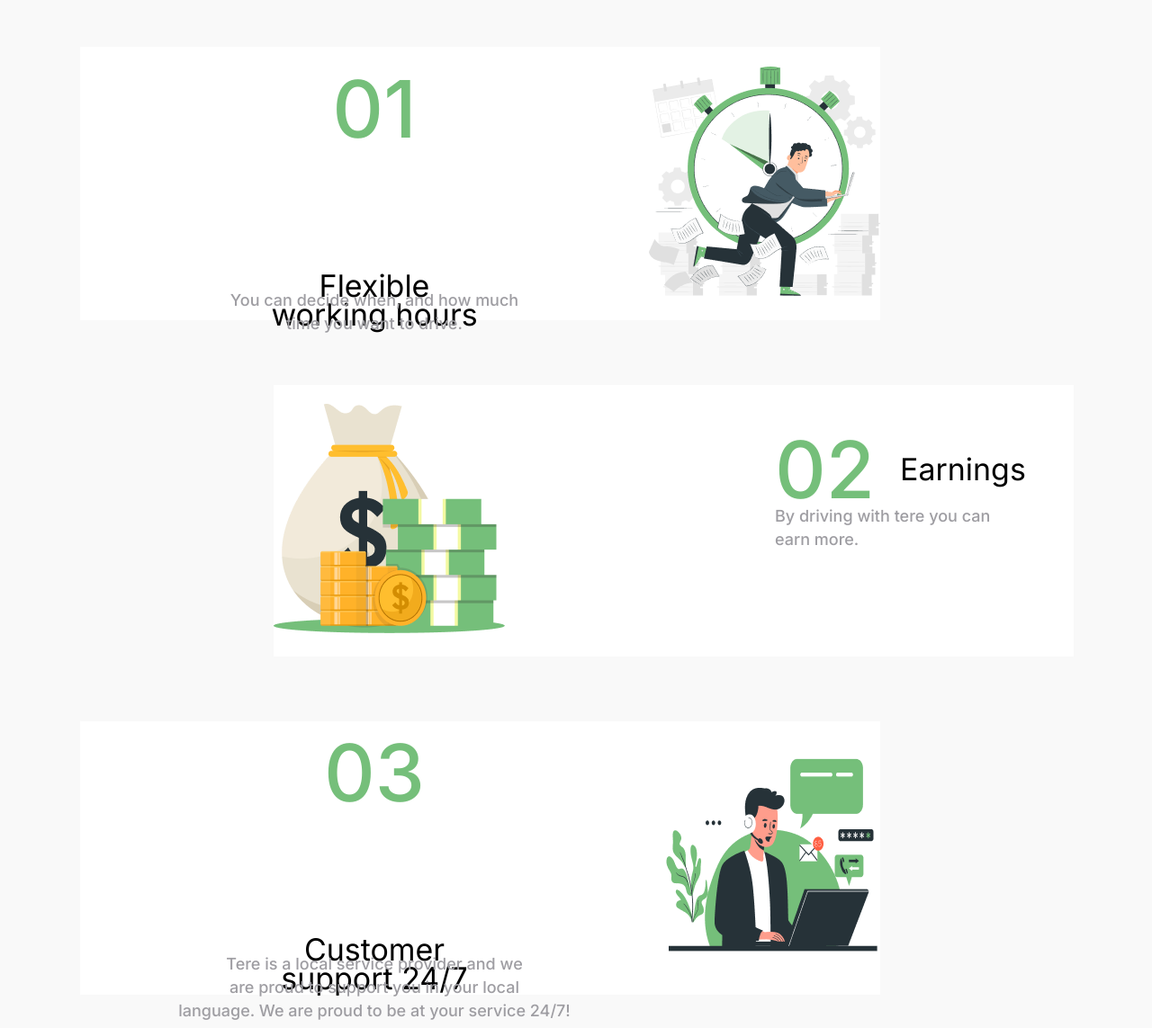
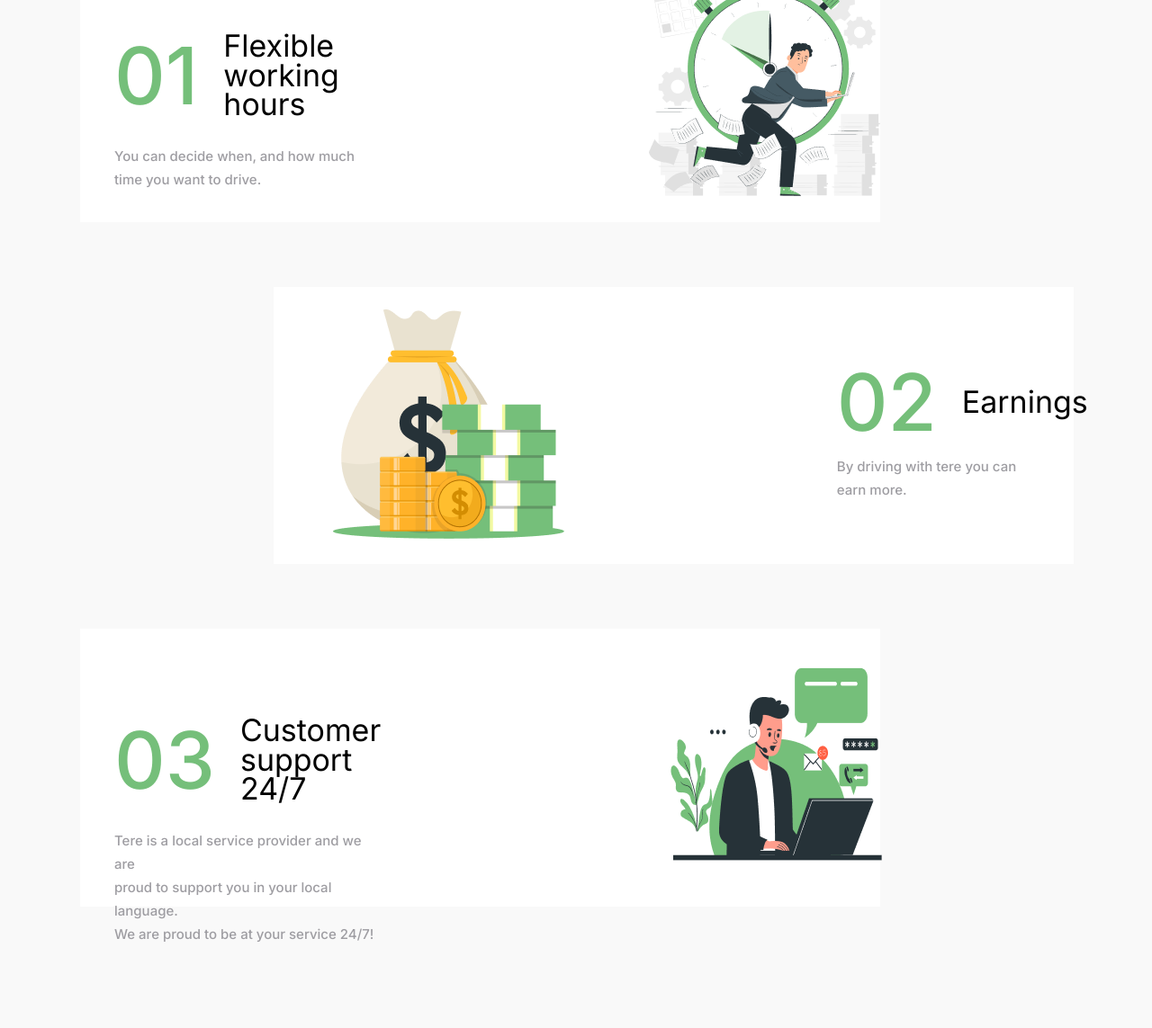
Before and after one commit to EUERAM/tere-website-AinaPadrosa, a plain HTML site: page index.html in a window 1280 px wide. Shown: the part 2259-3402 px from the top of the page at 90% size. Drawn offline with Linux system fonts and the light colour scheme.

Commit message:
nous i últims canvis web-tere

```diff
--- a/css/styles.css
+++ b/css/styles.css
@@ -70,7 +70,13 @@ background: var(--background);
     font-weight: 700;
     line-height: 0;
     margin-top: 30px;
+    transition: all 0.2s;
 
+}
+
+
+.button-download:hover{
+    transform: scale(1.05);
 }
 
 .hero .columna-dreta {
@@ -111,7 +117,6 @@ background: var(--background);
 
 .rectangle{
     display: flex;
-    padding: 45px 70px;
     align-items: center;
     gap: 127px;
     flex-shrink: 0;
@@ -120,15 +125,17 @@ background: var(--background);
     background: var(--Green, #75BF7A);
     margin-left: 80px;
     margin-right: 82px;
+    height: 157px;
 }
 
 .subtitle-2{
     color: #FFF;
 font-family: Inter;
-font-size: 24px;
+font-size: 20px;
 font-style: normal;
 font-weight: 400;
 line-height: 33px;
+margin-left: 70px;
 }
 
 .button-group-2{
@@ -138,12 +145,10 @@ line-height: 33px;
 
 .phone{
     display: flex;
-height: 67px;
-padding: 38px 196px 29px 35px;
+padding: 0 196px 0 35px;
 align-items: center;
 border-radius: 5px;
 background: #FFF;
-color: #DADADA;
 border: none;
 
 font-family: Inter;
@@ -151,6 +156,10 @@ font-size: 20px;
 font-style: normal;
 font-weight: 600;
 line-height: 0;
+}
+
+.phone::placeholder {
+    color: #DADADA;
 }
 
 .apply{
@@ -169,6 +178,12 @@ font-size: 24px;
 font-style: normal;
 font-weight: 700;
 line-height: 0;
+transition: all 0.2s;
+margin-right: 70px;
+}
+
+.apply:hover{
+    transform: scale(1.05);
 }
 
 
@@ -189,7 +204,13 @@ line-height: 0;
 	font-style: normal;
 	text-decoration: none;
 	text-transform: none;
+    transition: all 0.2s;
 }
+
+.button:hover{
+    transform: scale(1.05);
+}
+
 .section-title {
 	font-size: 47px;
 	font-family: Inter;
@@ -367,56 +388,45 @@ text-align: center;
 }
 
 .section-1{
-    height: 304px;
     margin-right: 215px;
     margin-top: 72px;
     background: white;
     display: flex;
-    gap: 1rem;
+    gap: 302.82px;
     align-items: center;
 }
 
-.section-1 .section-text{
-    display: flex;
+.section-text{
+    margin-left: 38px;
     flex-direction: column;
-    height: 197px;
-    margin-bottom: 65.91px;
-    justify-content: center;
-    align-items: center;
-    text-align: center;
-    flex: 1;
+    height: 171px;
 }
 
-.title-benefits{
-    color: #000;
-    font-family: Inter;
-    font-size: 33.943px;
-    font-style: normal;
-    font-weight: 400;
-    line-height: 32.5px;
-}
 
-.section-1 .number-text{
-    margin-left: 38px;
-    flex-direction: column;
+
+.number-text{
     display: flex;
+    flex-direction: row;
+    align-items: flex-end;
     gap: 28px;
     align-items: center;
-    justify-content: center;
-    text-align: center;
-    margin-top: 52.91px;
 }
 
 .number-text h1{
     color: #75BF7A;
+
 font-family: Inter;
 font-size: 88px;
 font-style: normal;
 font-weight: 500;
 line-height: 118.8px;
+margin: 0;
+padding: 0;
+text-align: start;
+
 }
 
-.number-text p{
+.number-text h2{
     color: #000;
 
 font-family: Inter;
@@ -424,21 +434,22 @@ font-size: 33.943px;
 font-style: normal;
 font-weight: 400;
 line-height: 32.5px;
+text-align: start;
+
 }
 
-.subtitle-3{
+.subtitle-3 {
     color: #9E9DA2;
-margin-left: 38px;
 font-family: Inter;
-font-size: 18px;
+font-size: 15px;
 font-style: normal;
 font-weight: 500;
 line-height: 26px;
-margin-top: -80px;
+align-items: flex-start;
+margin: 0;
 }
 
 .section-2{
-    height: 302.82px;
     margin-right: 0px;
     margin-left: 215px;
     margin-top: 72px;
@@ -446,45 +457,55 @@ margin-top: -80px;
     display: flex;
     gap: 262px;
     align-items: center;
+    gap: 302.82px;
 }
 
 .number-text-1 h1{
     color: #75BF7A;
+
 font-family: Inter;
 font-size: 88px;
 font-style: normal;
 font-weight: 500;
 line-height: 118.8px;
+margin: 0;
+padding: 0;
+text-align: end;
 }
 
-.number-text-1 p{
-    color: #000;
+.number-text-1 h2{
+       color: #000;
 
 font-family: Inter;
 font-size: 33.943px;
 font-style: normal;
 font-weight: 400;
 line-height: 32.5px;
+text-align: end;
 }
 
 .number-text-1{
-    margin-left: 38px;
     display: flex;
+    flex-direction: row;
+    align-items: flex-start;
     gap: 28px;
     align-items: center;
-    margin-top: -98.5px;
 }
 
 .section-text-1{
-    width: 393px;
-    height: 153px;
-    margin-left: auto;
+    flex-direction: column;
+    height: 171px;
 }
 
+.benefit-1{
+    margin-top: 24.73px;
+    margin-bottom: 24.73px;
+}
 
-
-.benefit-1{
-    margin-left: 0px;
+.benefit-2{
+    margin-left: 66px;
+    margin-top: 24.73px;
+    margin-bottom: 24.73px;
 }
 
 .container-4{
@@ -541,6 +562,11 @@ font-style: normal;
 font-weight: 700;
 line-height: 0;
 border: none;
+transition: all 0.2s;
+}
+
+.button-download-footer:hover{
+    transform: scale(1.05);
 }
 
 .final-text{
--- a/index.html
+++ b/index.html
@@ -58,7 +58,7 @@
             <div class="rectangle">
                 <p class="subtitle-2">Let’s go. Get a link <br> to download the app.</p>
                 <div class="button-group-2">
-                    <button class="phone">Enter mobile phone number</button>
+                    <input class="phone" placeholder="Enter mobile phone number"></input>
                     <button class="apply">APPLY TO DRIVE</button>
                 </div>
             </div>
@@ -114,18 +114,18 @@
                 <div class="section-text">
                     <div class="number-text">
                     <h1>01</h1>
-                    <p class="title-benefits">Flexible <br> working hours</p>
+                    <h2 class="title-benefits">Flexible <br> working hours</h2>
                     </div>
                     <p class="subtitle-3">You can decide when, and how much <br>time you want to drive.</p>
                 </div>
                 <div class="benefit-1"><img src="img/Benefit.png"></div>
             </div>
             <div class="section-2">
-                <div class="benefit-1"><img src="img/Benefit 1.png"></div>
+                <div class="benefit-2"><img src="img/Benefit 1.png"></div>
                 <div class="section-text-1">
                     <div class="number-text-1">
                     <h1>02</h1>
-                    <p class="title-benefits">Earnings</p>
+                    <h2 class="title-benefits">Earnings</h2>
                     </div>
                     <p class="subtitle-3">By driving with tere you can <br>earn more.</p>
                 </div>
@@ -134,9 +134,9 @@
                 <div class="section-text">
                     <div class="number-text">
                     <h1>03</h1>
-                    <p class="title-benefits">Customer <br> support 24/7</p>
+                    <h2 class="title-benefits">Customer <br> support 24/7</h2>
                     </div>
-                    <p class="subtitle-3">Tere is a local service provider and we <br> are proud to support you in your local <br>language. We are proud to be at your service 24/7!</p>
+                    <p class="subtitle-3">Tere is a local service provider and we are <br>proud to support you in your local language. <br>We are proud to be at your service 24/7!</p>
                 </div>
                 <div class="benefit-1"><img src="img/Benefit 2.png"></div>
             </div>
```
